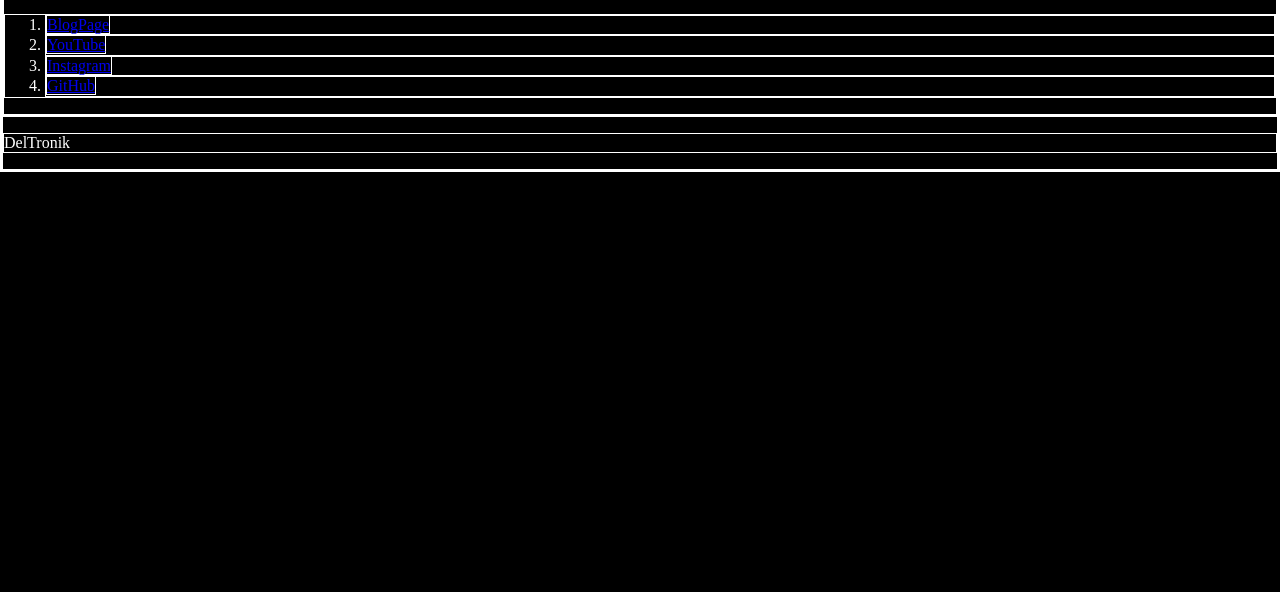
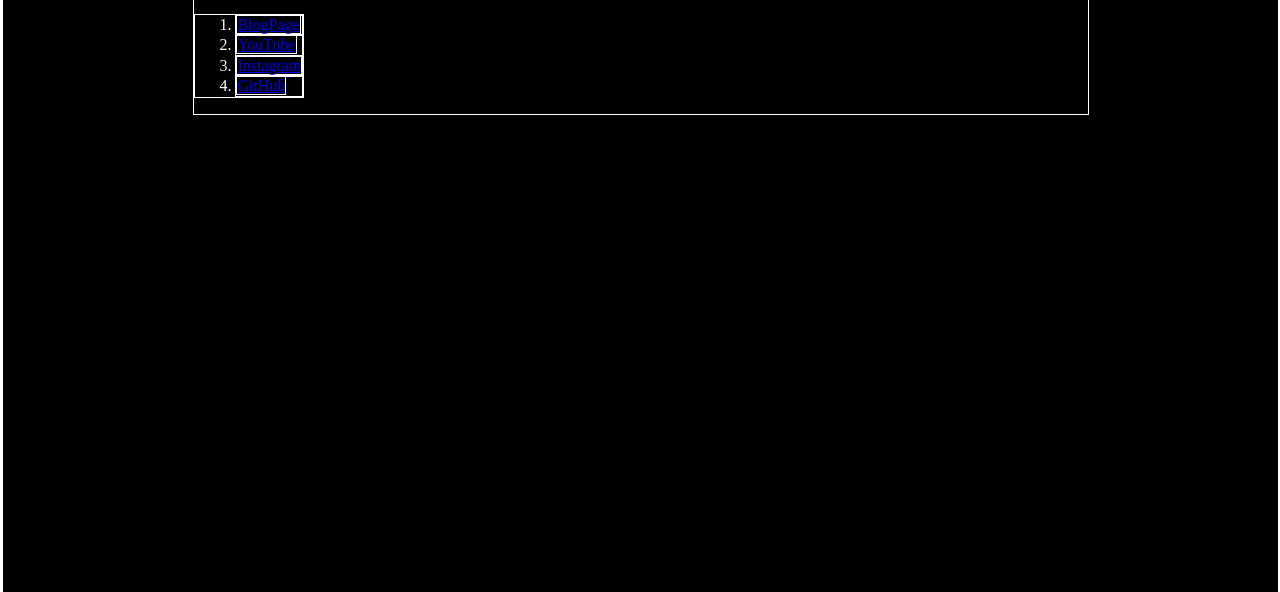
Before and after one commit to DanyRdia/NavSocialList, a plain HTML site: page index.html in a window 1280 px wide. Shown: the part 208-800 px from the top of the page. Drawn offline with Linux system fonts and the light colour scheme.

Commit message:
centrado del cuerpo

```diff
--- a/css/master.css
+++ b/css/master.css
@@ -46,3 +46,14 @@ header div h1{
     font-family: Deltronik20;
 
 }
+
+body .containermenu{
+    height: 1200px;
+    width: 100%;
+}
+
+body nav{
+    margin:0 auto;
+    display: flex;
+    width: 70%;
+}
--- a/index.html
+++ b/index.html
@@ -17,7 +17,7 @@
                     </h1>
             </div>
         </header>
-            <div id="containernav">
+            <div class="containermenu">
                 <nav>
                     <ol>
                         <li> <a href="#">BlogPage</a> </li>
```
